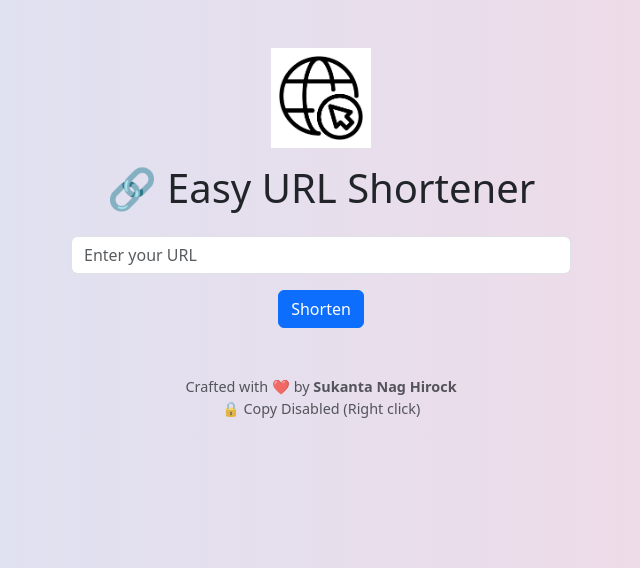
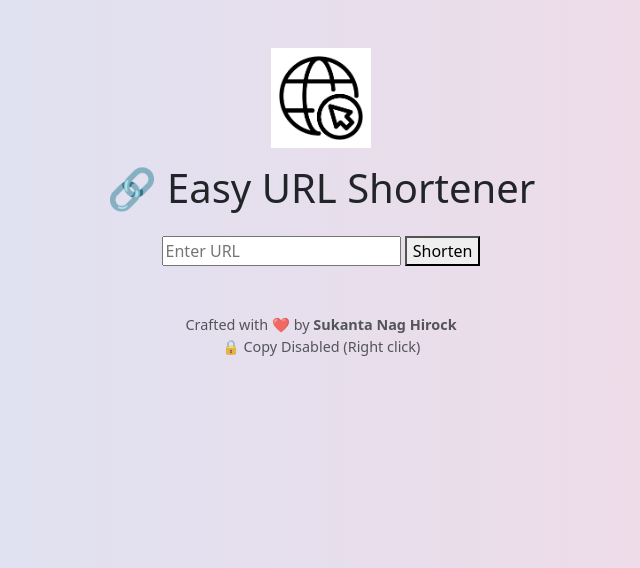
Before and after one commit to sukantahirock/Django_URL_shorter, a Django app: page / in a window 1280 px wide. Shown: the top 568 px of the page, without its empty margins (319-959 px from the left). Run offline with Django 5.2, Linux system fonts and the light colour scheme.

```diff
--- a/shortener/templates/shortener/index.html
+++ b/shortener/templates/shortener/index.html
@@ -17,9 +17,10 @@
         <h1 class="mb-4 mt-3">🔗 Easy URL Shortener</h1>
         <form method="post">
             {% csrf_token %}
-            <input type="url" name="url" class="form-control mb-3" placeholder="Enter your URL" required>
-            <button class="btn btn-primary">Shorten</button>
+            <input type="url" name="url" placeholder="Enter URL" required>
+            <button type="submit">Shorten</button>
         </form>
+
 
         {% if short_url %}
         <div class="alert alert-success mt-4">
```
